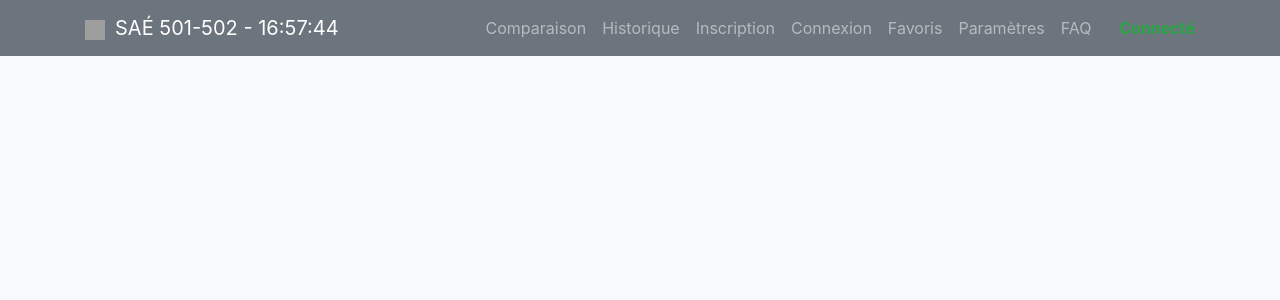
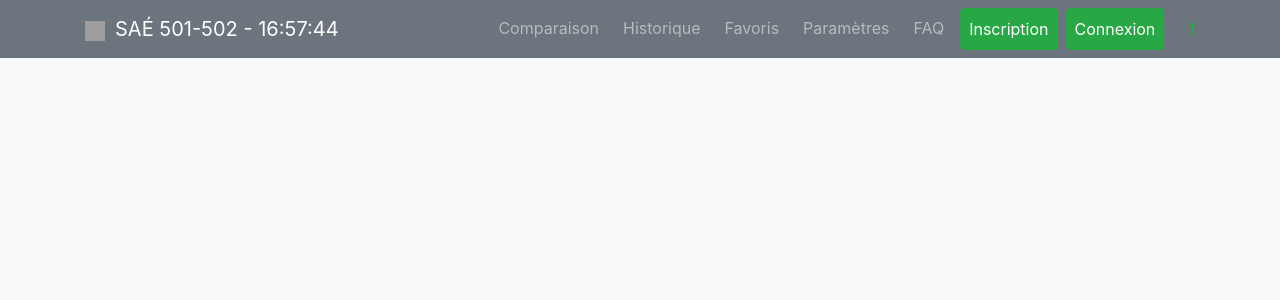
Before and after one commit to UsrRed/YLN, a PHP site: page /includes/header.php in a window 1280 px wide. Shown: the top 300 px of the page. Run offline with PHP 8.4, Linux system fonts and the light colour scheme; the visitor is signed in with stand-in values (Sample User, id 1); grey boxes are pictures that could not be loaded.

Commit message:
Update: nav-bar design

```diff
--- a/website/Pages/Connexion.php
+++ b/website/Pages/Connexion.php
@@ -16,12 +16,14 @@
             <input type="password" class="form-control" id="motdepasse" name="motdepasse"
                    placeholder="Entrez votre mot de passe" required>
         </div>
-
         <div class="d-flex justify-content-between">
             <!--Pour que ce soit aligné avec le formulaire, a droite, source : https://getbootstrap.com/docs/4.0/utilities/flex/ -->
             <button type="submit" class="btn btn-success">Se connecter</button>
+            <?php if (isset($_SESSION['utilisateur_id'])) { # Si l'utilisateur est connécté, il peux se déconnecter. ?>
             <a href="/trait_deconnexion" class="btn btn-danger">Déconnexion</a>
+            <?php } ?>
         </div>
+
 
         <small class="form-text text-muted">
             <a href="/trait_mdp_oublie_formulaire">Mot de passe oublié ?</a>
--- a/website/includes/header.php
+++ b/website/includes/header.php
@@ -44,27 +44,33 @@
                 <!--Page de notre application sous forme de menu déroulant -->
                 <div class="collapse navbar-collapse" id="navbarNav">
                     <ul class="navbar-nav ml-auto">
-                        <li class="nav-item">
+                        <li class="nav-item mx-1">
                             <a class="nav-link" href="/accueil">Comparaison</a>
                         </li>
-                        <li class="nav-item">
+                        <li class="nav-item mx-1">
                             <a class="nav-link" href="/Historique">Historique</a>
                         </li>
-                        <li class="nav-item">
-                            <a class="nav-link" href="/Inscription">Inscription</a>
-                        </li>
-                        <li class="nav-item">
-                            <a class="nav-link" href="/Connexion">Connexion</a>
-                        </li>
-                        <li class="nav-item">
+                        <li class="nav-item mx-1">
                             <a class="nav-link" href="/Favoris">Favoris</a>
                         </li>
-                        <li>
+                        <li class="nav-item mx-1">
                             <a class="nav-link" href="/Paramètres">Paramètres</a>
                         </li>
-                        <li>
+                        <li class="nav-item mx-1">
                             <a class="nav-link" href="/trait_faq">FAQ</a>
                         </li>
+                        <?php if (!isset($_SESSION['utilisateur_id'])) { # Si l'utilisateur n'est pas connecté ?>
+                            <li class="nav-item mx-1">
+                                <a class="nav-link btn btn-success" style="color: white;" href="/Inscription">Inscription</a>
+                            </li>
+                            <li class="nav-item mx-1">
+                                <a class="nav-link btn btn-success" style="color: white;" href="/Connexion">Connexion</a>
+                            </li>
+                        <?php } else { ?>
+                            <li class="nav-item mx-1">
+                                <a class="nav-link btn btn-outline-danger" style="border: unset;" href="/trait_deconnexion">Déconnexion</a>
+                            </li>
+                        <?php } ?>
                     </ul>
                 </div>
                 <!--On regarde si l'utilisateur est connecté ou non pour l'afficher dans la navbar -->
@@ -74,7 +80,7 @@
             if (session_status() == PHP_SESSION_NONE) session_start();
 
             if (isset($_SESSION['utilisateur_id'])) {
-                    echo '<span class="text-success"><b> &ensp;&ensp; Connecté</b></span>';
+                    echo '<span class="text-success"><b> &ensp;&ensp; ' . $_SESSION['utilisateur'] . '</b></span>';
             } else {
                     echo '<span class="text-danger"><b> &ensp;&ensp; Déconnecté</b></span>';
             }
```
